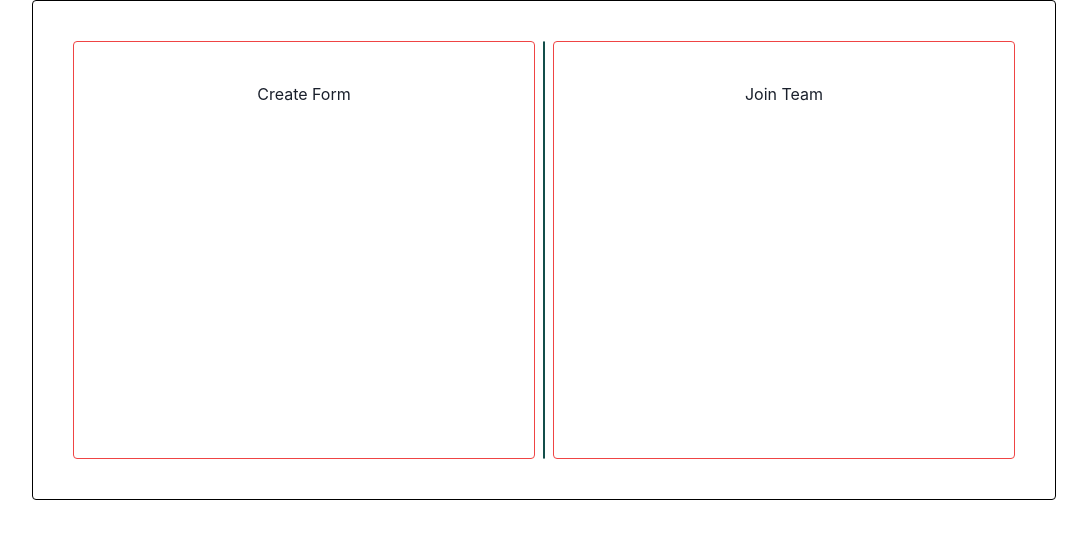
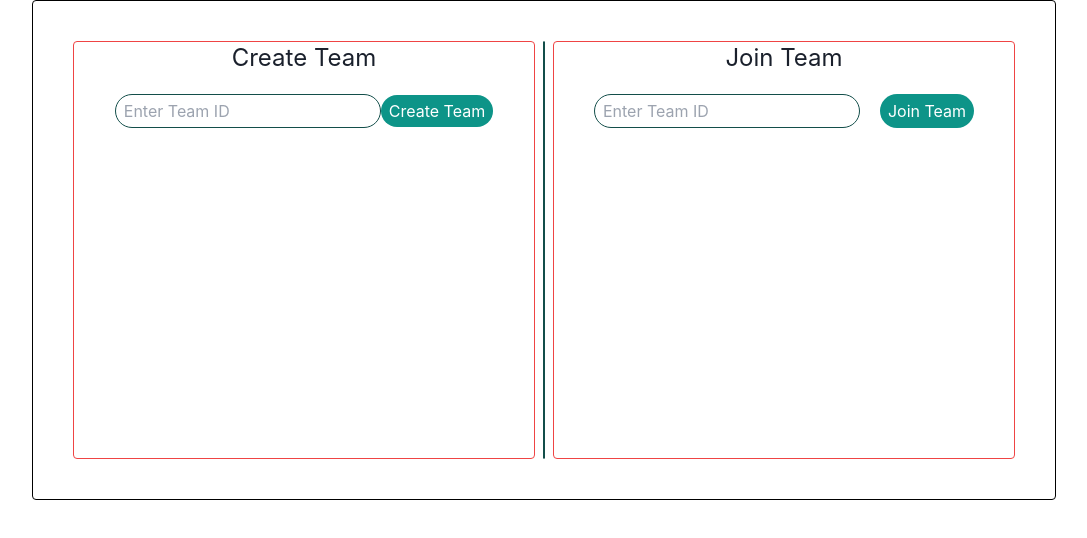
Before and after one commit to ribhar/Streamline, a React (Create React App) app in the folder client/: page / in a window 1280 px wide. Shown: the top 538 px of the page, without its empty margins (96-1183 px from the left). Built offline with nearby package versions, Linux system fonts and the light colour scheme.

Commit message:
added JOIN

```diff
--- a/client/src/Pages/JoinCreateTeam.jsx
+++ b/client/src/Pages/JoinCreateTeam.jsx
@@ -5,12 +5,20 @@ const JoinCreateTeam = () => {
     <div>
       <div>
       <div className='mx-auto rounded flex border border-black w-4/5 h-[500px] p-10 gap-2'>
-        <div className='w-1/2 border border-red-500 rounded h-full text-center pt-10'>
-            <button>Create Form</button>
+        <div className='w-1/2 border border-red-500 rounded h-full text-center '>
+            <h2 className='text-2xl mb-5'>Create Team</h2>
+            <input className='rounded-full border border-teal-900 text-white px-2 py-1 'type="text" placeholder='Enter Team ID'/>
+            <button className='rounded-full bg-teal-600 text-white px-2 py-1'>Create Team</button>
         </div>
         <div className='border border-teal-900 rounded-full'></div>
-        <div className='w-1/2 border border-red-500 rounded h-full text-center pt-10'>
-            <button>Join Team</button>
+        <div className='w-1/2 border border-red-500 rounded h-full text-center'>
+            <h2 className='text-2xl mb-5'>Join Team </h2>
+
+            <div className='flex justify-center gap-5'>
+                <input className='rounded-full border border-teal-900 text-white px-2 py-1 'type="text" placeholder='Enter Team ID'/>
+                <button className='rounded-full bg-teal-600 text-white px-2 py-1'>Join Team</button>
+
+            </div>
         </div>
       </div>
 
```
